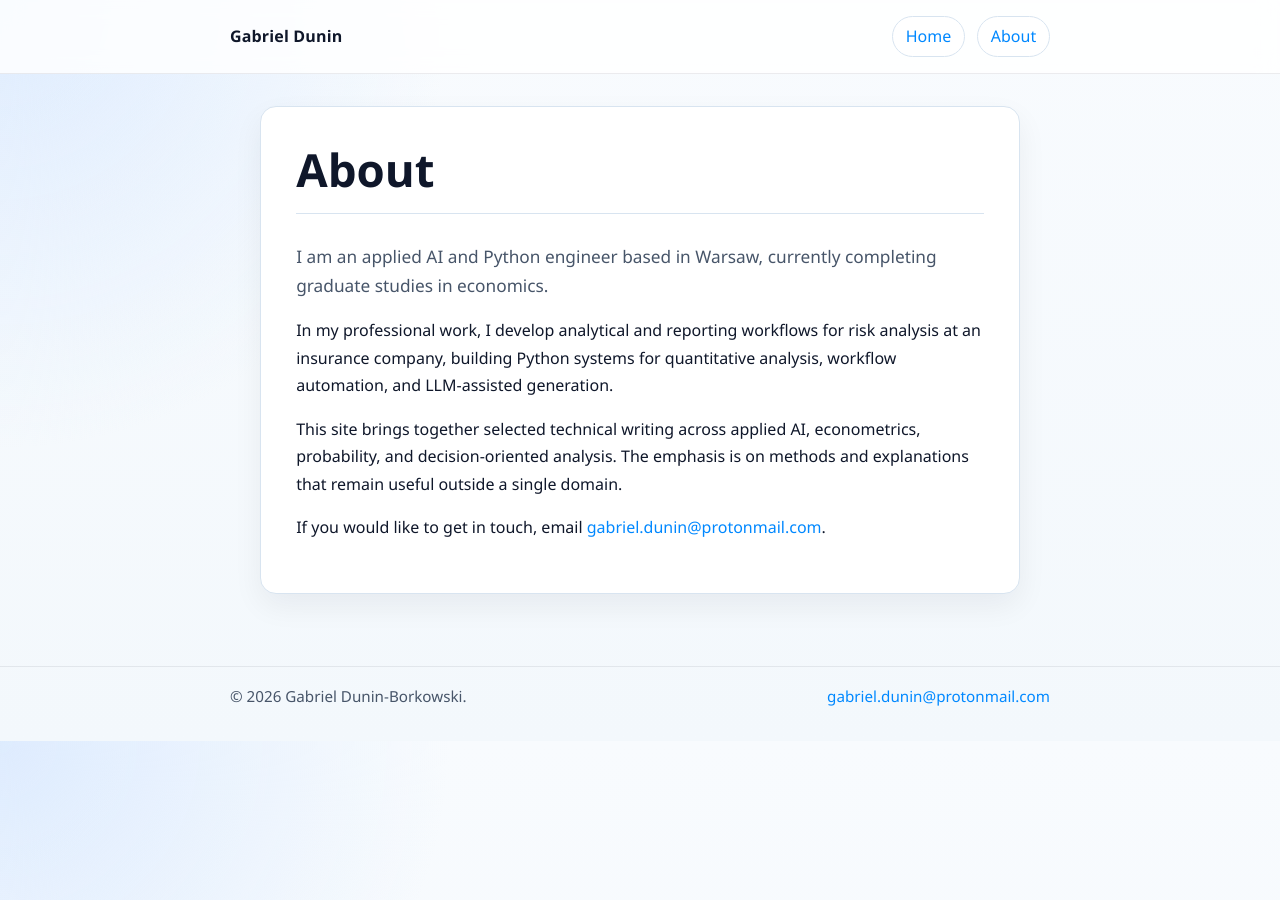
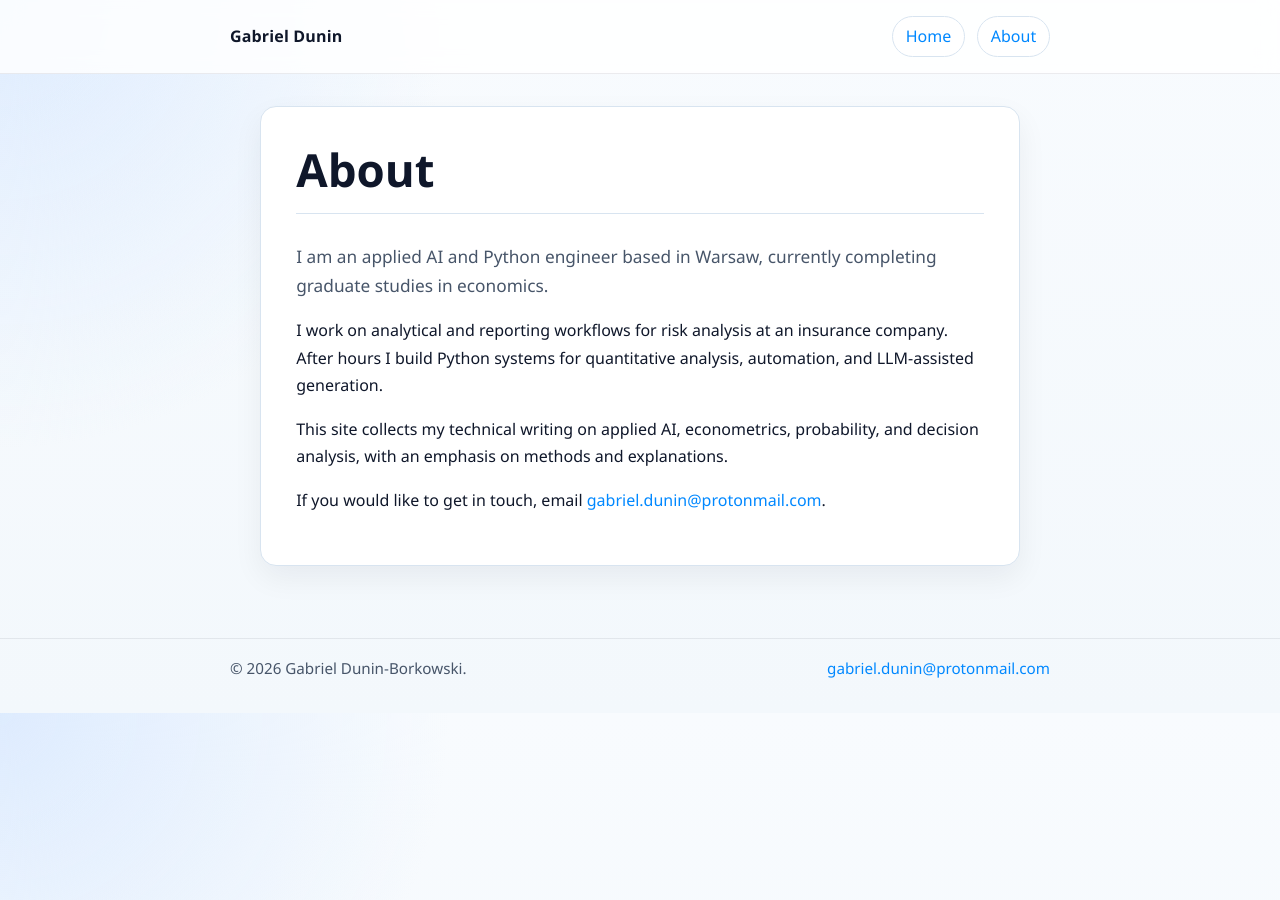
Before and after one commit to econometricsfanboy/gabrieldunin.com, a Jekyll site: the page built from docs/about.html, in a window 1280 px wide. Built offline with Jekyll 4.4.1, drawn with Linux system fonts in a browser that asks for light colours.

Commit message:
Adjust homepage and about page copy

```diff
--- a/docs/about.html
+++ b/docs/about.html
@@ -8,14 +8,14 @@ description: About Gabriel Dunin-Borkowski, an applied AI and Python engineer ba
   I am an applied AI and Python engineer based in Warsaw, currently completing graduate studies in economics.
 </p>
 <p>
-  In my professional work, I develop analytical and reporting workflows for risk
-  analysis at an insurance company, building Python systems for quantitative
-  analysis, workflow automation, and LLM-assisted generation.
+  I work on analytical and reporting workflows for risk analysis at an
+  insurance company. After hours I build Python systems for quantitative
+  analysis, automation, and LLM-assisted generation.
 </p>
 <p>
-  This site brings together selected technical writing across applied AI,
-  econometrics, probability, and decision-oriented analysis. The emphasis is on
-  methods and explanations that remain useful outside a single domain.
+  This site collects my technical writing on applied AI, econometrics,
+  probability, and decision analysis, with an emphasis on methods and
+  explanations.
 </p>
 <p>
   If you would like to get in touch, email
```
Also changed, not shown: docs/index.html (+5 -4 lines).
